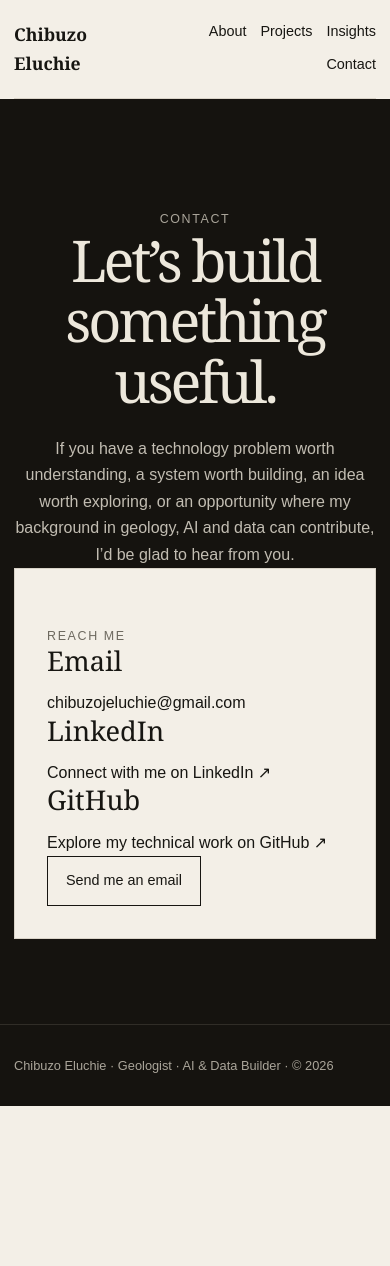
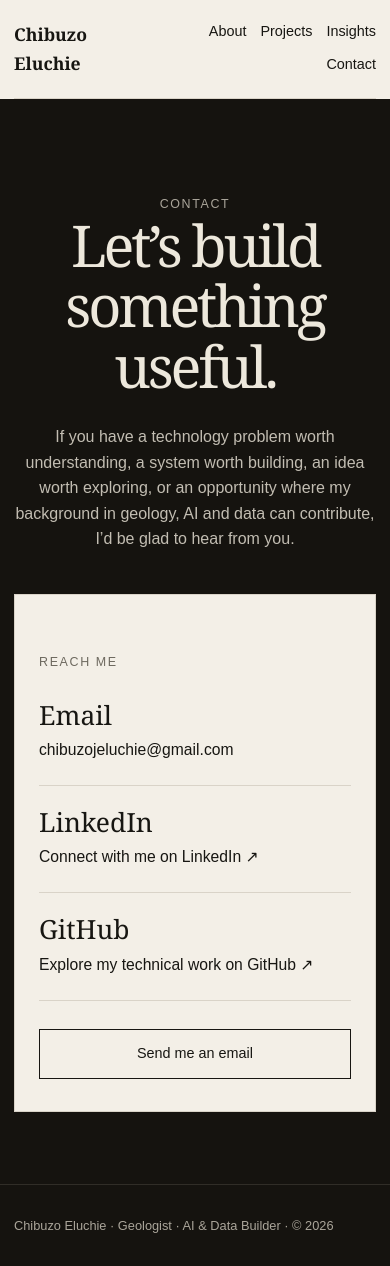
Before and after one commit to eluchiejustice-tech/sb1-gsxehyek, a Next.js app: page /contact in a window 390 px wide. Before the commit the page ends 1106 px from the top, so only its background shows below. Built offline with nearby package versions, Linux system fonts and the light colour scheme.

Commit message:
Polish contact section spacing and hierarchy

```diff
--- a/app/globals.css
+++ b/app/globals.css
@@ -30,3 +30,26 @@
 .insight-card:hover{background:var(--premium);color:var(--premium-soft);transform:translateY(-3px)}
 .insight-card:hover p,.insight-card:hover .card-index{color:#c2bdb2}
 .insight-card:hover .project-link{text-decoration-color:var(--premium-soft)}
+
+/* Contact page layout polish */
+.contact-section h1{max-width:900px;margin-left:auto;margin-right:auto}
+.contact-intro{max-width:700px!important;margin:28px auto 0!important;line-height:1.6}
+.contact-card{max-width:760px;margin:58px auto 0;padding:46px 52px!important;min-height:0!important}
+.contact-card .eyebrow{margin-bottom:34px}
+.contact-item{padding:0 0 26px;margin:0 0 26px;border-bottom:1px solid var(--line)}
+.contact-item h2{font-size:clamp(1.7rem,3vw,2.25rem)!important;line-height:1.1;margin:0 0 8px!important}
+.contact-detail{display:inline-block;font-family:Arial,Helvetica,sans-serif;font-size:1rem;line-height:1.5;color:var(--ink)!important}
+.contact-detail:hover{text-decoration:underline;text-underline-offset:4px}
+.contact-actions{margin-top:34px}
+.contact-actions .button{margin:0}
+@media(max-width:800px){
+  .contact-section{padding:70px 0 72px}
+  .contact-intro{font-size:1rem!important;line-height:1.6!important}
+  .contact-card{margin-top:42px;padding:32px 24px!important}
+  .contact-card .eyebrow{margin-bottom:28px}
+  .contact-item{padding-bottom:22px;margin-bottom:22px}
+  .contact-item h2{font-size:1.65rem!important;margin-bottom:7px!important}
+  .contact-detail{font-size:.98rem}
+  .contact-actions{margin-top:28px}
+  .contact-actions .button{width:100%;justify-content:center}
+}
```
